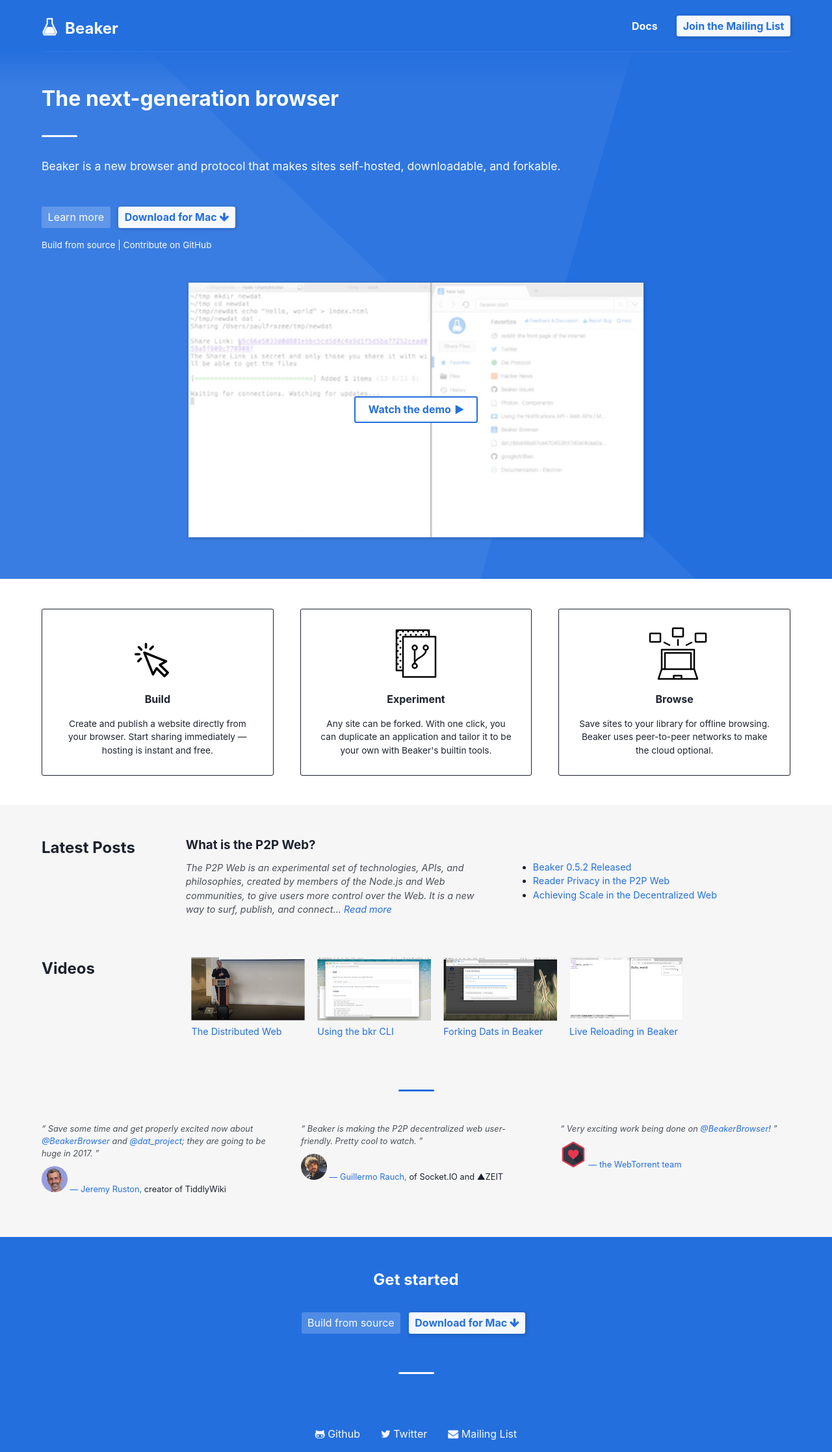
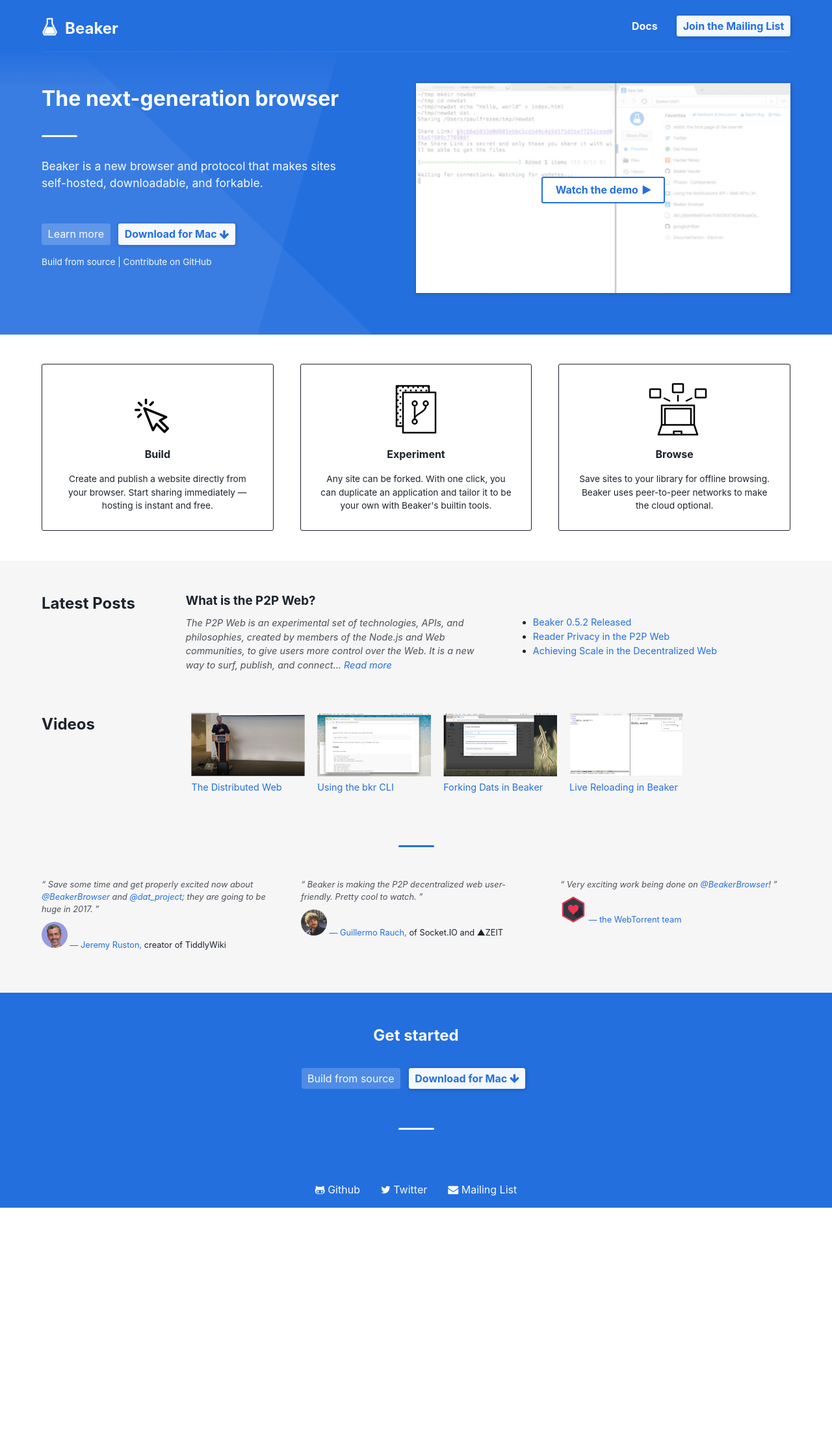
Before and after one commit to beakerbrowser/beakerbrowser.com, a Jekyll site: the page built from index.html, in a window 1280 px wide. Shown: the whole page at 65% size. Built offline with Jekyll 4.4.1, drawn with Linux system fonts in a browser that asks for light colours; after the commit the page ends 1859 px from its top, so only the background shows below that.

Commit message:
add breakpoints for hero and docs

```diff
--- a/css/utils/_variables.scss
+++ b/css/utils/_variables.scss
@@ -5,4 +5,6 @@
   'show-grid-2': (min-width: 750px),
   'show-grid-3': (min-width: 800px),
   'show-grid-5': (min-width: 750px),
+  'expand-hero': (min-width: 990px),
+  'expand-doc-nav-wide': (min-width: 1500px),
 );
```
